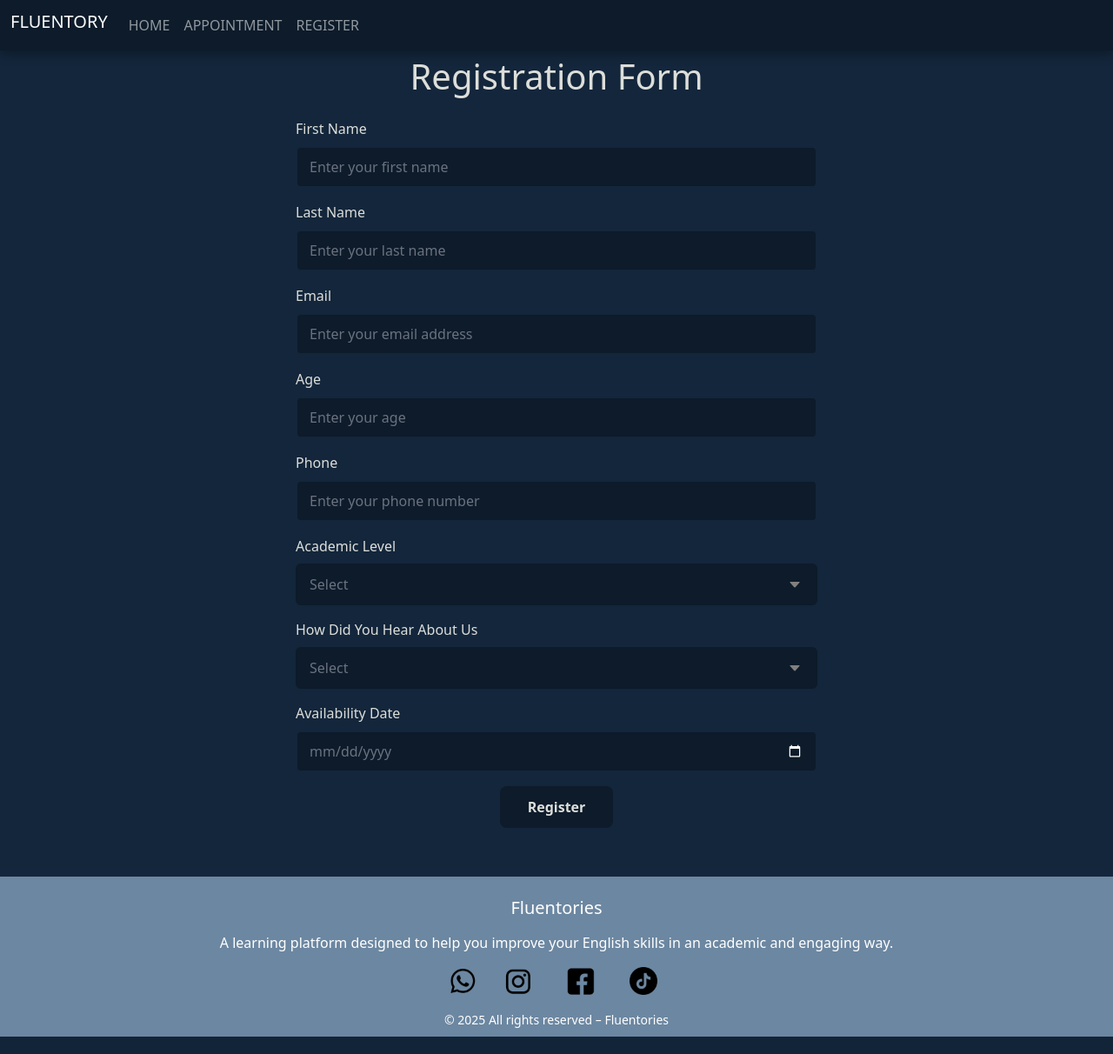
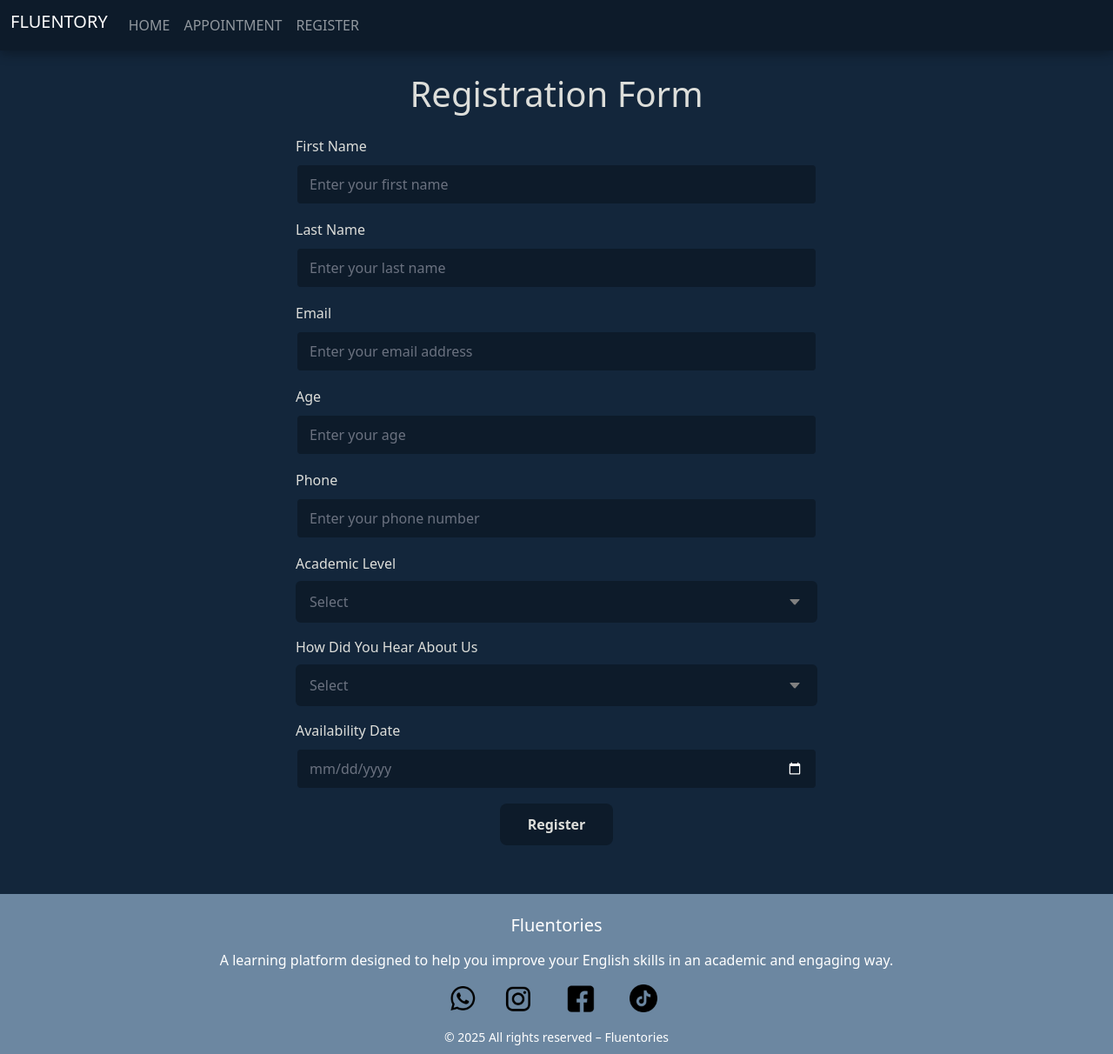
Before and after one commit to Mohammed-Alamdhoun/fluentories, a Flask app: page /register in a window 1280 px wide. Shown: the whole page at 87% size. Run offline with Flask 3, Linux system fonts and the light colour scheme.

Commit message:
commit project files

```diff
--- a/fluentories/templates/appointment.html
+++ b/fluentories/templates/appointment.html
@@ -1,7 +1,7 @@
 {% extends "base.html" %}
 {% block content %}
 <div class="bg-wrapper d-flex justify-content-center align-items-center min-vh-100 custom-form-container">
-  <div class="w-100 " style="max-width: 600px;">
+  <div class="w-100 " style="max-width: 600px; padding-top: 20px;">
     <h1 class="text-center my-4">Appointment Form</h1>
     <form method="POST">
       {{ form.hidden_tag() }}
--- a/fluentories/templates/register.html
+++ b/fluentories/templates/register.html
@@ -1,7 +1,7 @@
 {% extends "base.html" %}
 {% block content %}
 <div class="bg-wrapper d-flex justify-content-center align-items-center min-vh-100 custom-form-container">
-  <div class="w-100" style="max-width: 600px;">
+  <div class="w-100" style="max-width: 600px; padding-top: 20px;">
     <h1 class="text-center my-4">Registration Form</h1>
     <form method="POST">
       {{ form.hidden_tag() }}
```
Also changed, not shown: app.py (line endings or trailing spaces).
